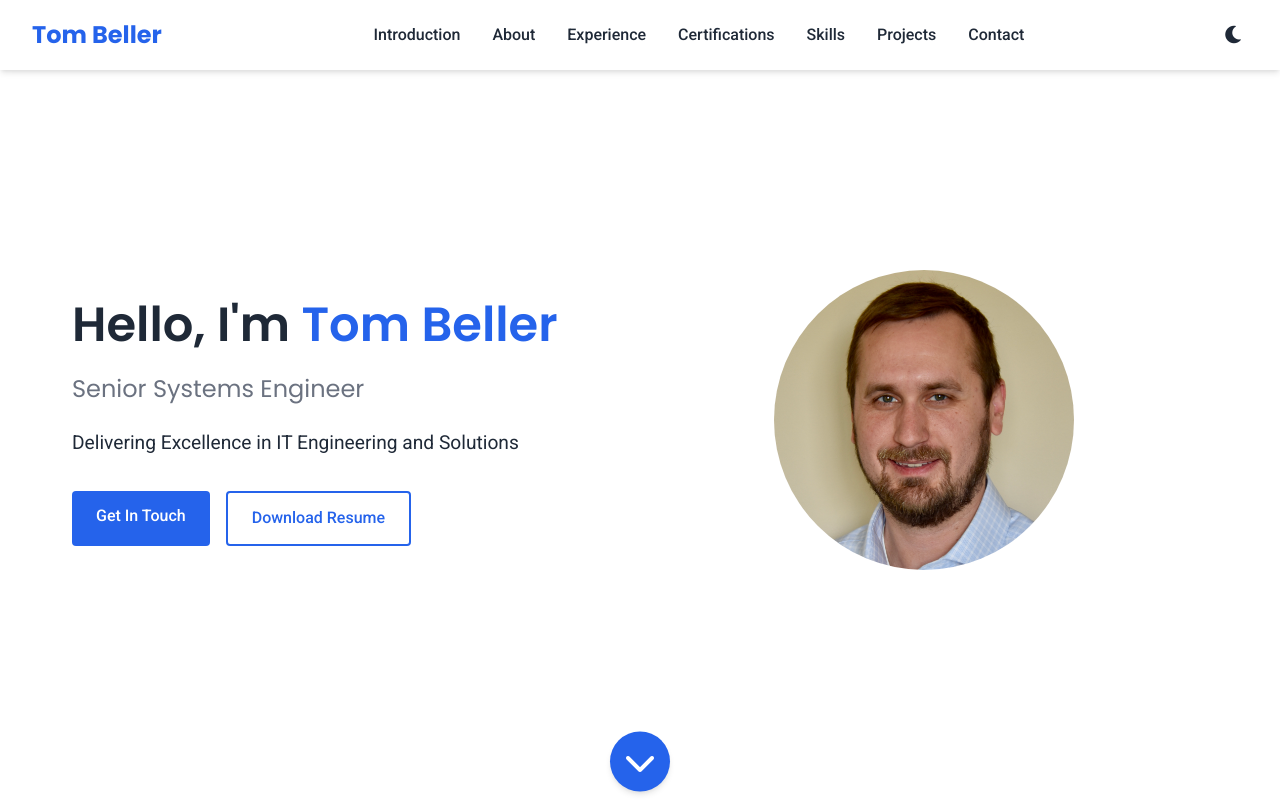
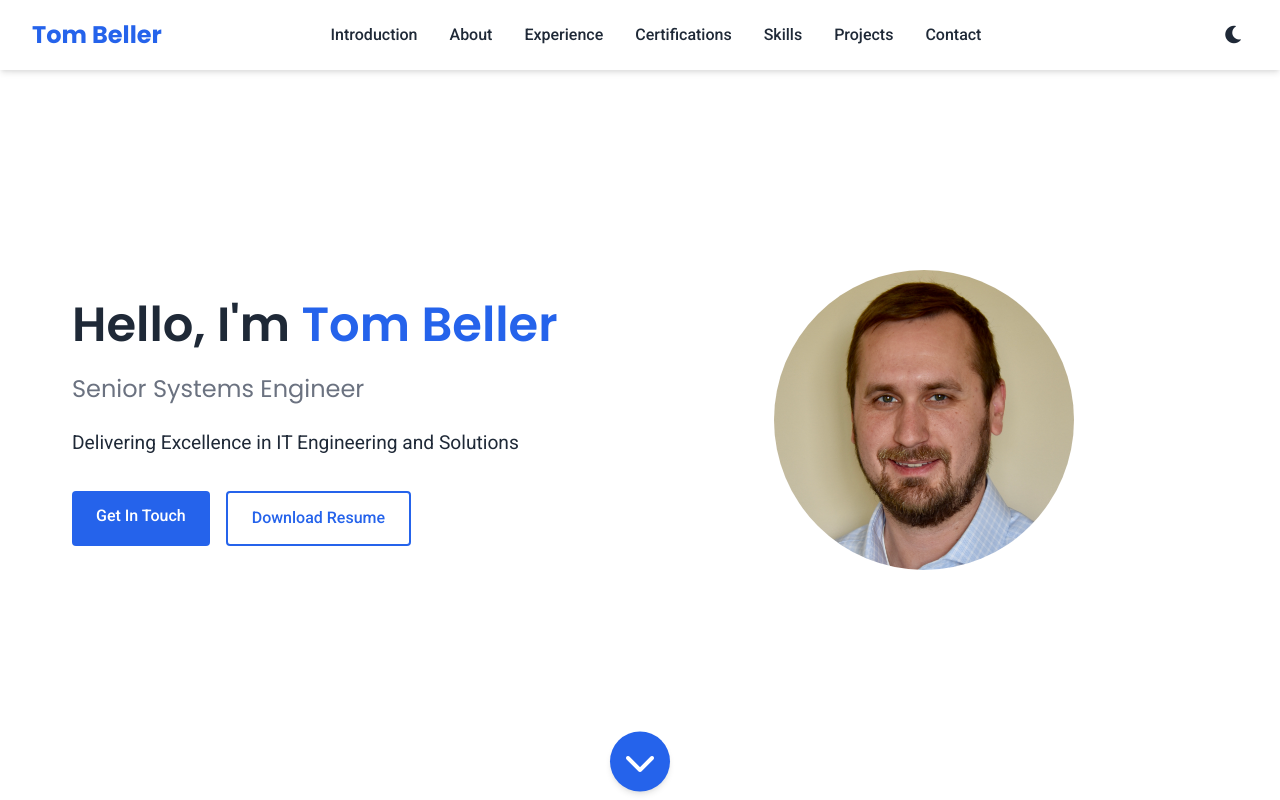
Before and after one commit to tbeller/tb-info, a plain HTML site: page src/web/index.html in a window 1280 px wide. Shown: the top 800 px of the page. Drawn offline with Linux system fonts and the light colour scheme; no server answers.

Commit message:
Refactor navigation styles for improved layout and adjust media query breakpoints

```diff
--- a/src/web/styles.css
+++ b/src/web/styles.css
@@ -180,6 +180,7 @@ header {
 }
 
 nav {
+    position: relative;
     display: flex;
     align-items: center;
     justify-content: space-between;
@@ -194,6 +195,9 @@ nav {
 }
 
 .nav-links {
+    position: absolute;
+    left: 50%;
+    transform: translateX(-50%);
     display: flex;
     list-style: none;
     margin: 0;
@@ -595,8 +599,8 @@ footer {
     }
 }
 
-/* Mobile (max-width: 768px) */
-@media screen and (max-width: 768px) {
+/* Mobile (max-width: 820px) */
+@media screen and (max-width: 820px) {
     header {
         position: fixed;
         top: 0;
@@ -624,6 +628,7 @@ footer {
         z-index: 2000;
         text-align: center;
         overflow-y: auto;
+        transform: none;
     }
     .nav-links.active { display: flex; }
     .nav-links li { margin: 1rem 0; }
@@ -660,7 +665,7 @@ footer {
 }
 
 /* Hide the mobile toggle on larger screens */
-@media screen and (min-width: 769px) {
+@media screen and (min-width: 821px) {
     .theme-toggle-mobile { display: none; }
     .theme-toggle-desktop { display: inline-block; }
 }
```
